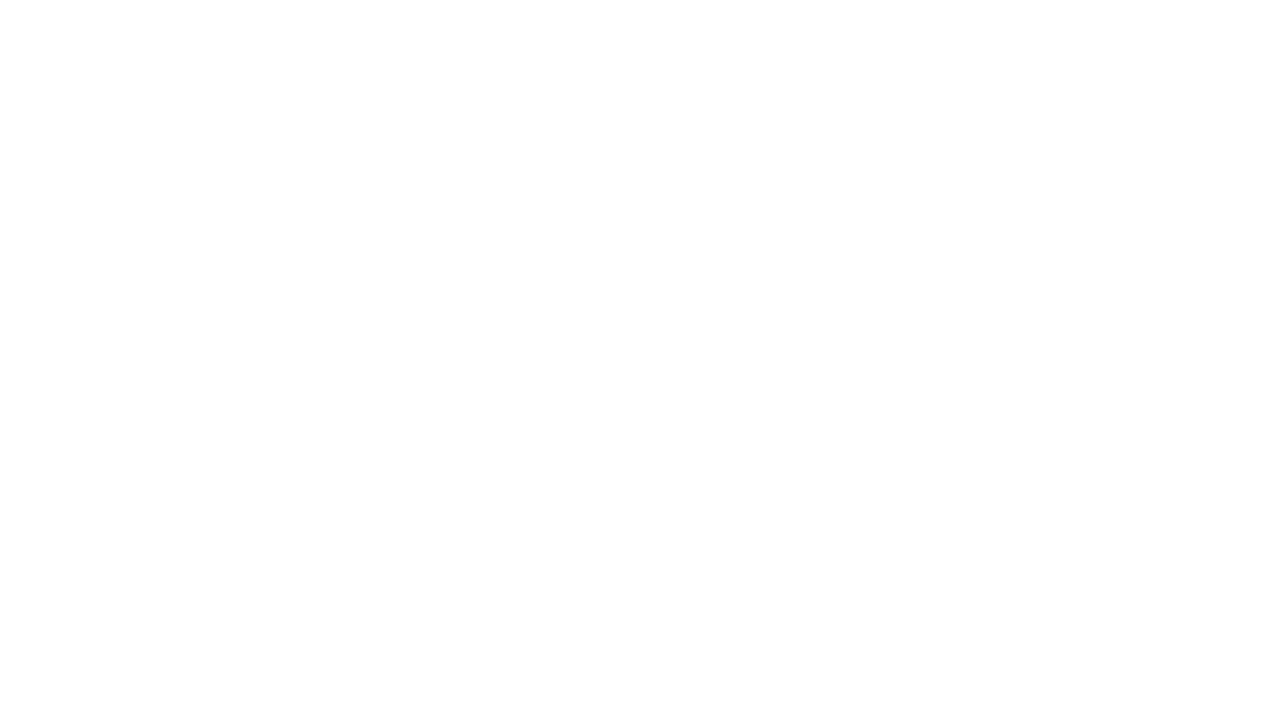
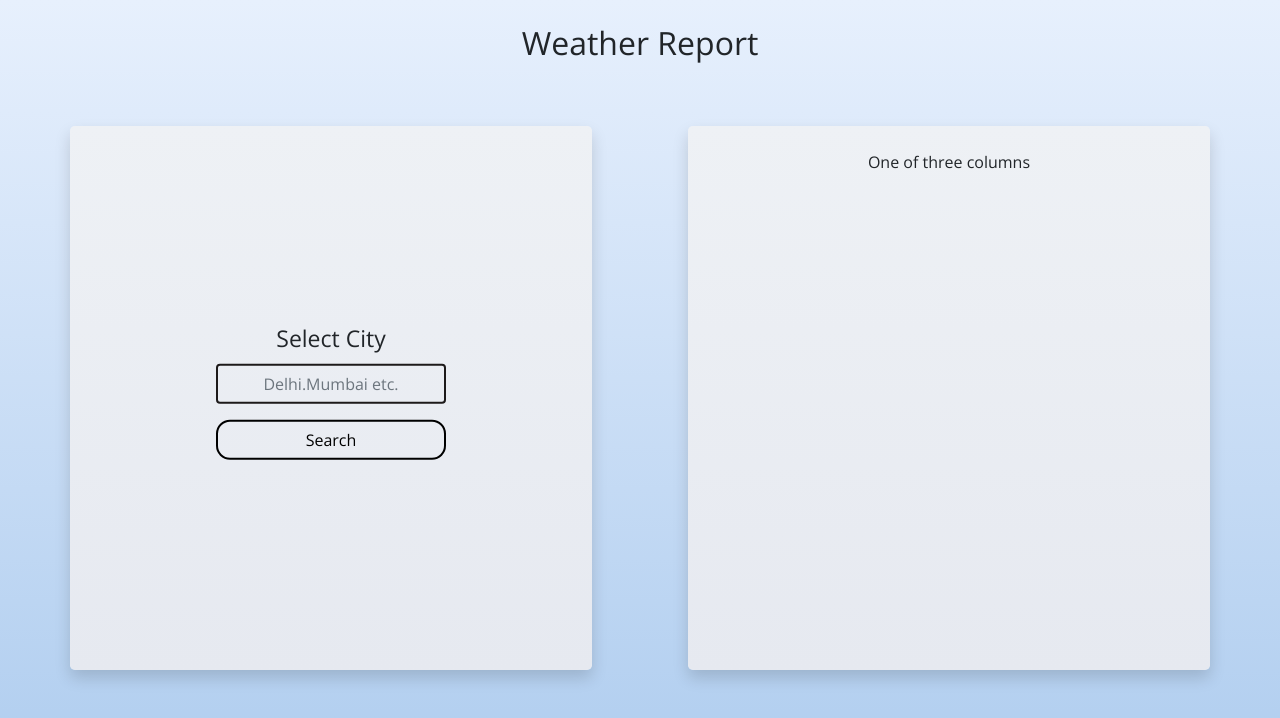
Before and after one commit to tusharkr16/weather-app, a plain HTML site: page index.html in a window 1280 px wide. Drawn offline with nearby package versions, Linux system fonts and the light colour scheme.

Commit message:
created basic structure, added styles

```diff
--- a/index.css
+++ b/index.css
@@ -0,0 +1,55 @@
+
+  body {
+
+    font-family: 'Open Sans', sans-serif;
+    background-image: linear-gradient(to top, #accbee 0%, #e7f0fd 100%);
+    height: 100vh;
+
+
+  }
+.height70{
+    height: 70vh;
+}
+
+
+
+
+  .btn {
+    width: 100%;
+
+  }
+
+  .form-label {
+    font-size: 23px;
+  }
+
+  .col-sm {
+    background-image: linear-gradient(to top, #e6e9f0 0%, #eef1f5 100%);
+
+
+  }
+
+  .col-sm input {
+
+    background: none;
+    border: 2px solid rgb(29, 26, 26);
+    color: rgb(0, 0, 0);
+    text-align: center;
+
+  }
+
+  .btn {
+    color: #000;
+    background: none;
+    border: none;
+    border: 2px solid #000;
+    border-radius: 14px;
+
+  }
+  .btn:hover{
+    background-color: #accbee;
+    color: #000;
+  }
+  .col-sm input:hover{
+    background-color: #accbee;
+  }
--- a/index.html
+++ b/index.html
@@ -1,12 +1,50 @@
-<!DOCTYPE html>
+<!doctype html>
 <html lang="en">
+
 <head>
-    <meta charset="UTF-8">
-    <meta http-equiv="X-UA-Compatible" content="IE=edge">
-    <meta name="viewport" content="width=device-width, initial-scale=1.0">
-    <title>weather app</title>
+  <!-- Required meta tags -->
+  <meta charset="utf-8">
+  <meta name="viewport" content="width=device-width, initial-scale=1">
+
+  <!-- Bootstrap CSS -->
+  <link href="https://cdn.jsdelivr.net/npm/bootstrap@5.0.0-beta3/dist/css/bootstrap.min.css" rel="stylesheet"
+    integrity="sha384-eOJMYsd53ii+scO/bJGFsiCZc+5NDVN2yr8+0RDqr0Ql0h+rP48ckxlpbzKgwra6" crossorigin="anonymous">
+    <script src="index.js">
+    </script>
+  <link rel="preconnect" href="https://fonts.gstatic.com">
+  <link rel="preconnect" href="https://fonts.gstatic.com">
+<link href="https://fonts.googleapis.com/css2?family=Open+Sans:wght@300;400&display=swap" rel="stylesheet">
+  <link rel="stylesheet" href="index.css">
+  <title>Weather Report</title>
 </head>
+
+
 <body>
+  <div class="container">
+    <p class="h2 text-center mt-4">Weather Report</p>
+
+
+
+    <div class="row height70 mt-5">
+      <div class="col-sm mt-3 me-5 rounded-3 p-4 shadow text-center position-relative">
+
+        <form  class="position-absolute top-50 start-50 translate-middle">
+          <label for="exampleInputEmail1" class="form-label">Select City</label>
+          <input type="text" class="form-control" placeholder="Delhi.Mumbai etc." aria-describedby="emailHelp">
+          <button type="button " class="btn  mt-3 mb-3" onclick="getWeather(event)">Search</button>
+        </div>
+
+        <div class="col-sm mt-3  ms-5 text-center  rounded-3 shadow p-4">
+
+          One of three columns
+
+      </div>
+
+      </form>
+    </div>
+    </div>
+
 
 </body>
+
 </html>
--- /dev/null
+++ b/index.js
@@ -0,0 +1,4 @@
+function getWeather(event){
+    event.preventDefault();
+    console.log("hello");
+}
```
